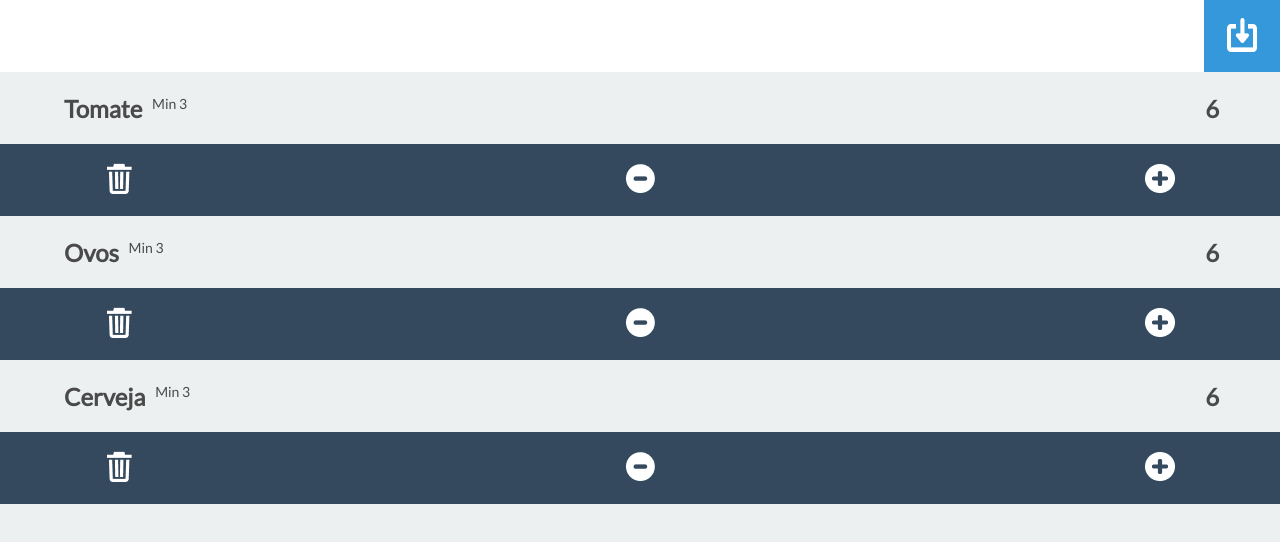
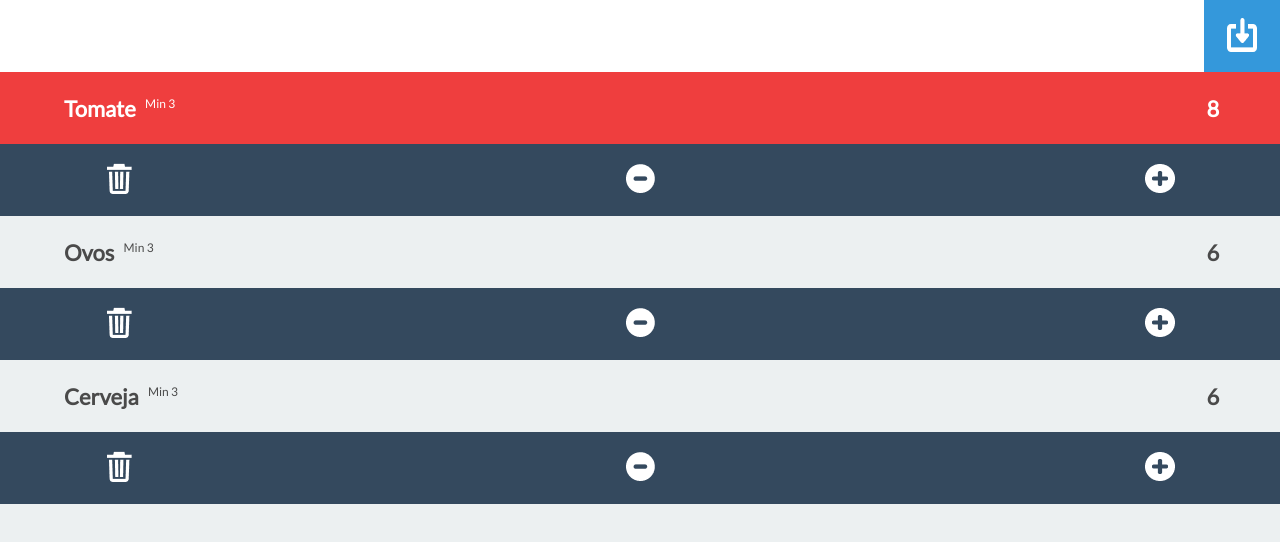
Before and after one commit to AercioSantos/MEUS_PROJETOS, a plain HTML site: page PROJETO_09/index.html in a window 1280 px wide. Drawn offline with Linux system fonts and the light colour scheme.

Commit message:
Finalizado Html e CSS

```diff
--- a/PROJETO_09/app.css
+++ b/PROJETO_09/app.css
@@ -117,17 +117,13 @@ li {
     margin-top: 72px;
 }
 
-#GroceryList li .item {
-    background-color: blue;
-}
-
 #GroceryList li .item .descricao {
     background-color: #ecf0f1;
     height: 72px;
     align-items: center;
     display: flex;
     justify-content: space-between;
-    font-size: 24px;
+    font-size: 22px;
     font-family: 'Lato' sans-serif;
     font-weight: 600;
     color: #4A4A4A;
@@ -136,7 +132,7 @@ li {
 
 #GroceryList li .item .descricao label sup {
     margin-left: 5px;
-    font-size: 14px;
+    font-size: 12px;
     font-weight: 400;
 }
 
@@ -160,3 +156,8 @@ li {
     border: none;
     align-items: center;
 }
+
+#GroceryList li .item .comprando {
+    background-color: #EF3E3E;
+    color: #ffffff;
+}
--- a/PROJETO_09/index.html
+++ b/PROJETO_09/index.html
@@ -45,9 +45,9 @@
     <ul id="GroceryList">
         <li>
             <div class="item">
-                <div class="descricao">
+                <div class="descricao comprando">
                     <label>Tomate <sup>Min 3</sup></label>
-                    <span>6</span>
+                    <span>8</span>
                 </div>
                 <div class="acao">
                     <button class="delete"><img src="images/delete.png"></button>
```
